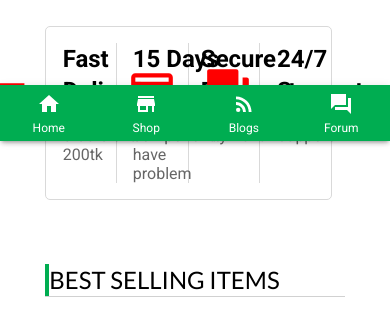
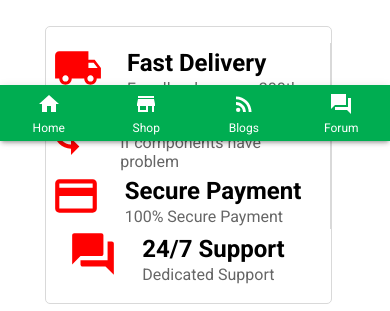
Before and after one commit to sabbir1054/robomartBD-frontend, a React (Vite) app: page / in a window 390 px wide. Shown: the part 703-1014 px from the top of the page. Built offline with nearby package versions, Linux system fonts and the light colour scheme.

Commit message:
our feature responsive correction

```diff
--- a/src/Pages/Home/Sections/HeroSection/OurFeatures/OurFeatures.jsx
+++ b/src/Pages/Home/Sections/HeroSection/OurFeatures/OurFeatures.jsx
@@ -1,18 +1,17 @@
+import CreditCardIcon from "@mui/icons-material/CreditCard";
+import ForumIcon from "@mui/icons-material/Forum";
 import LocalShippingIcon from "@mui/icons-material/LocalShipping";
-import CreditCardIcon from "@mui/icons-material/CreditCard";
 import SyncIcon from "@mui/icons-material/Sync";
-import ForumIcon from "@mui/icons-material/Forum";
 import { Box, Grid, Typography } from "@mui/material";
 import React from "react";
 import styles from "./OurFeatures.module.scss";
 const OurFeatures = () => {
-
   return (
     <div>
       {/* <Container className={styles.ourFeatures_wrapper}> */}
       <Box paddingY={2} marginY={3} className={styles.ourFeatures_wrapper}>
         <Grid container spacing={0}>
-          <Grid item xs={3} className={styles.singleFeature}>
+          <Grid item xs={12} sm={6} md={3} className={styles.singleFeature}>
             <Box
               sx={{
                 display: "flex",
@@ -44,7 +43,7 @@
               </Box>
             </Box>
           </Grid>
-          <Grid item xs={3} className={styles.singleFeature}>
+          <Grid item xs={12} sm={6} md={3} className={styles.singleFeature}>
             <Box
               sx={{
                 display: "flex",
@@ -76,7 +75,7 @@
               </Box>
             </Box>
           </Grid>
-          <Grid item xs={3} className={styles.singleFeature}>
+          <Grid item xs={12} sm={6} md={3} className={styles.singleFeature}>
             <Box
               sx={{
                 display: "flex",
@@ -108,7 +107,7 @@
               </Box>
             </Box>
           </Grid>
-          <Grid item xs={3}>
+          <Grid item xs={12} sm={6} md={3}>
             <Box
               sx={{
                 display: "flex",
```
